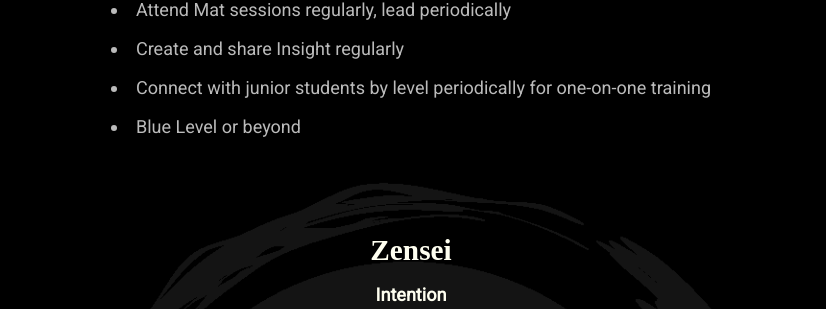
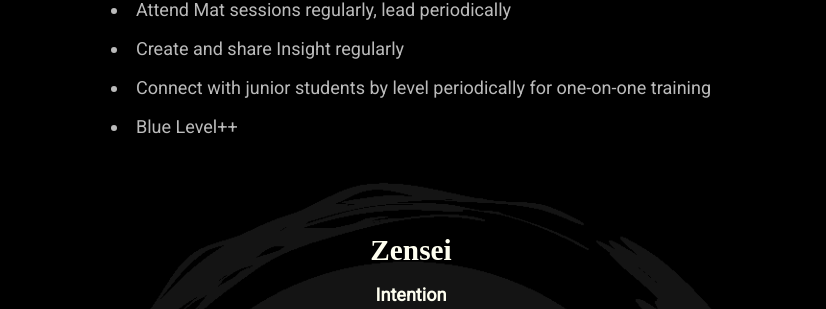
Before and after one commit to mindset-dojo/mindset-dojo.github.io, a Jekyll site: the page built from program.md, in a window 1280 px wide and 900 px high, scrolled down 6479 px. Shown: the part 144-453 px from the top of the window, without its empty margins (229-1055 px from the left). Built offline with Jekyll 4.4.1, drawn with Linux system fonts in a browser that asks for light colours; some web fonts are replaced.

Commit message:
fix: Typo

```diff
--- a/_data/program.yaml
+++ b/_data/program.yaml
@@ -199,7 +199,7 @@ designations:
       - label: Attend Mat sessions regularly, lead periodically
       - label: Create and share Insight regularly
       - label: Connect with junior students by level periodically for one-on-one training
-      - label: Blue Level or beyond
+      - label: Blue Level++
   - label: Zensei
     intention: Stewardship through modeling and evolution through community feedback
     aspects:
```
